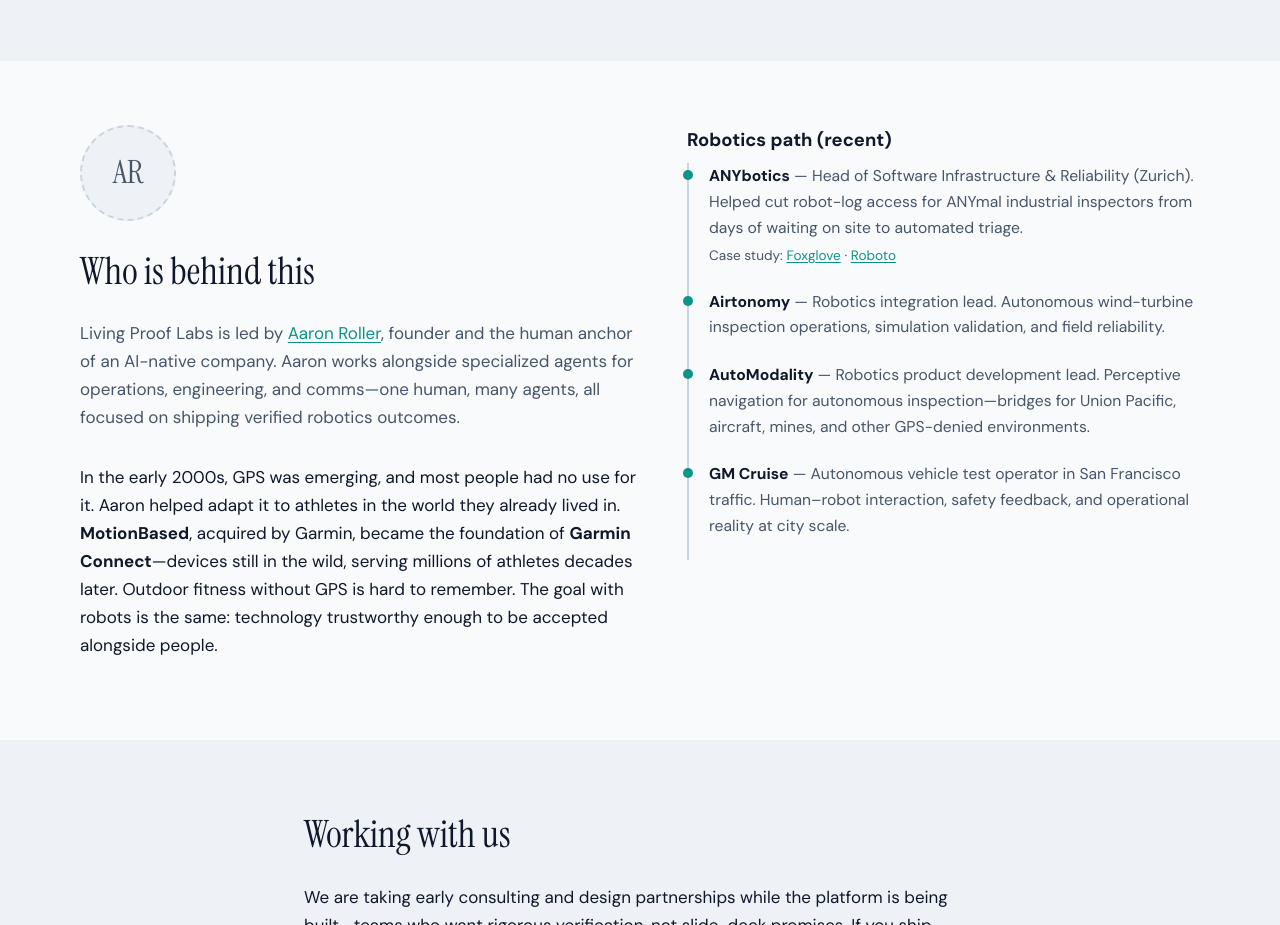
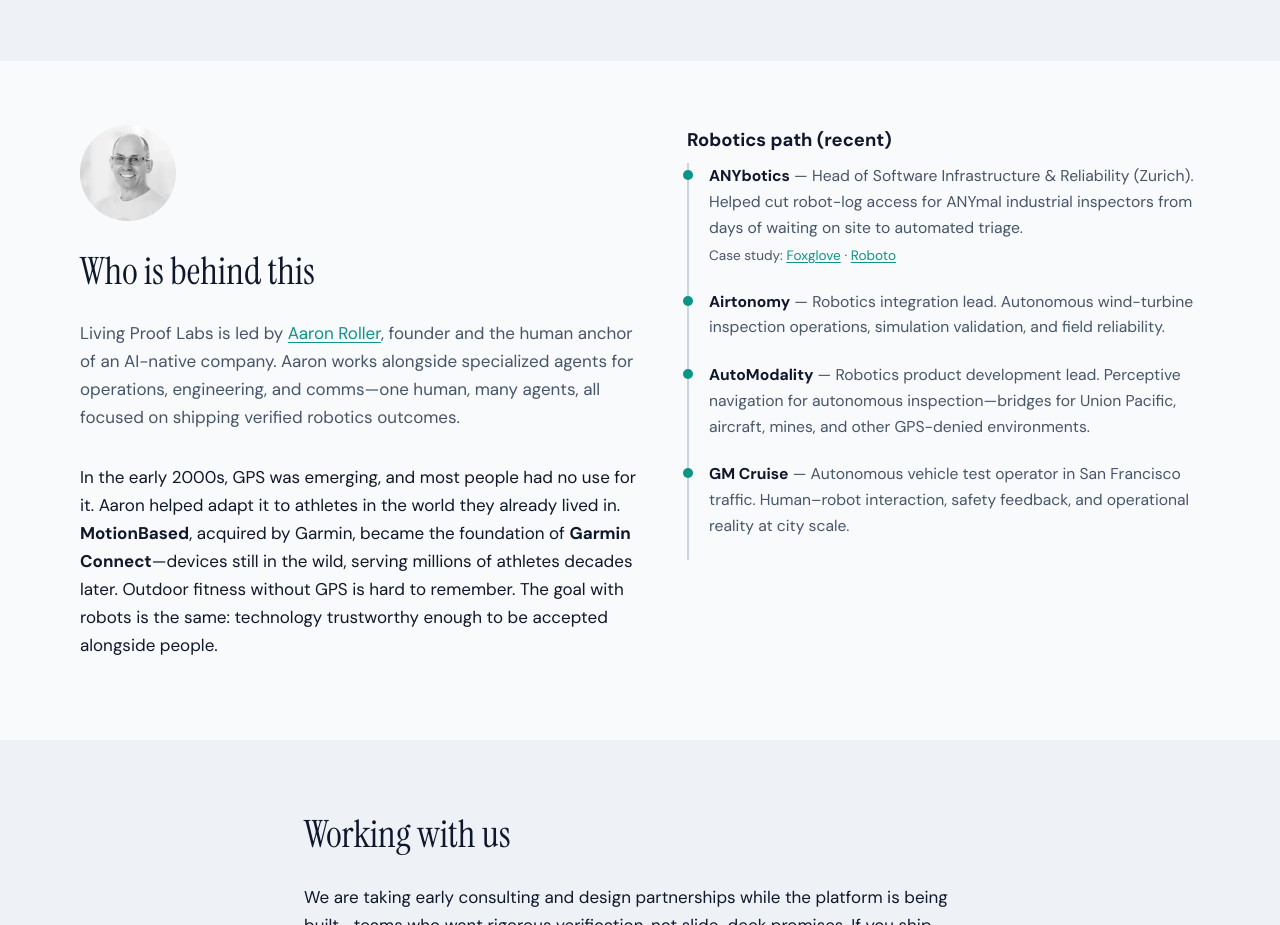
Before and after one commit to Living-Proof-Labs/website, a plain HTML site: page index.html in a window 1280 px wide. Shown: the part 2223-3148 px from the top of the page. Drawn offline with Linux system fonts and the light colour scheme.

Commit message:
feat: add founder portrait
Closes #10

```diff
--- a/index.html
+++ b/index.html
@@ -221,12 +221,10 @@
       <section id="founder" class="section">
         <div class="container founder-grid">
           <div>
-            <!-- PORTRAIT PLACEHOLDER (#10): no photo exists yet. Replace this figure with
-                 <img src="assets/aaron-roller.jpg" alt="Aaron Roller, founder of Living Proof Labs" width="160" height="160" />
-                 once Aaron supplies one. -->
-            <figure class="founder-portrait founder-portrait--placeholder" role="img" aria-label="Portrait of Aaron Roller coming soon">
-              <span aria-hidden="true">AR</span>
-            </figure>
+            <picture class="founder-portrait">
+              <source srcset="assets/aaron-roller.webp" type="image/webp" />
+              <img src="assets/aaron-roller.jpg" alt="Aaron Roller, founder of Living Proof Labs" width="192" height="192" loading="lazy" decoding="async" />
+            </picture>
             <h2>Who is behind this</h2>
             <p class="section-intro">
               Living Proof Labs is led by
--- a/styles/main.css
+++ b/styles/main.css
@@ -612,14 +612,15 @@ h3 {
   overflow: hidden;
 }
 
-.founder-portrait--placeholder {
-  display: grid;
-  place-items: center;
-  background: var(--bg-muted);
-  border: 2px dashed var(--border);
-  color: var(--text-muted);
-  font-family: var(--font-serif);
-  font-size: 2rem;
+.founder-portrait {
+  display: block;
+}
+
+.founder-portrait img {
+  display: block;
+  width: 100%;
+  height: 100%;
+  object-fit: cover;
 }
 
 .case-studies {
```
Also changed, not shown: assets/aaron-roller.jpg (added), assets/aaron-roller.webp (added), 1 other file.
